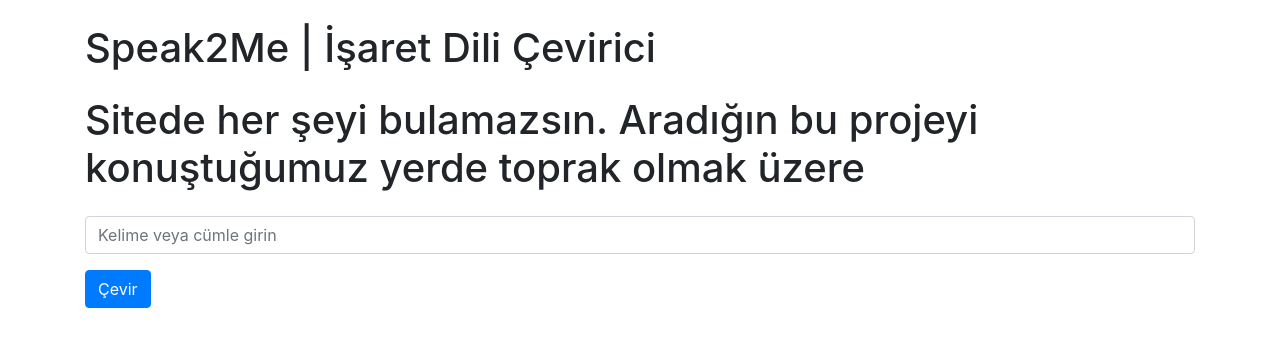
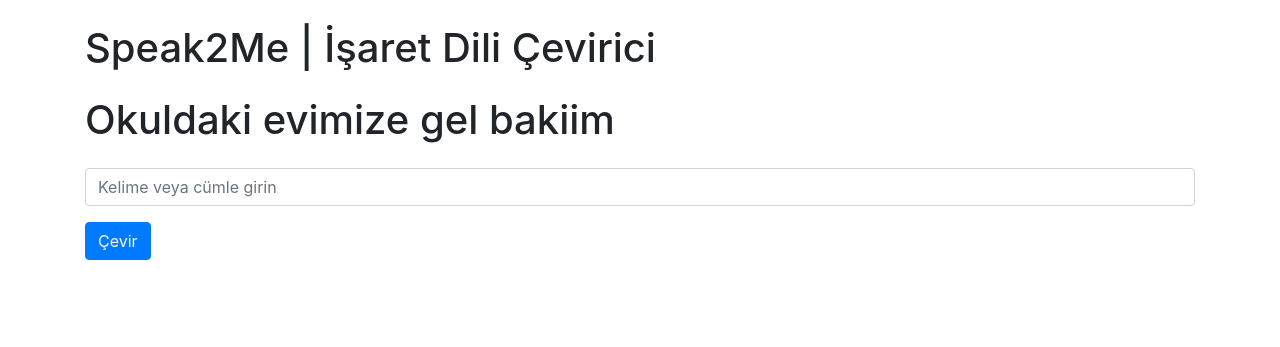
Before and after one commit to SiyahKale0/IsaretDiliCeviri, a Flask app: page / in a window 1280 px wide. Shown: the top 347 px of the page. Run offline with Flask 2, Linux system fonts and the light colour scheme; some libraries are stand-ins or nearby versions.

Commit message:
Update index.html

```diff
--- a/templates/index.html
+++ b/templates/index.html
@@ -7,7 +7,7 @@
 <body>
     <div class="container mt-4">
         <h1 class="mb-4">Speak2Me | İşaret Dili Çevirici</h1>
-        <h1 class="mb-4">Sitede her şeyi bulamazsın. Aradığın bu projeyi konuştuğumuz yerde toprak olmak üzere</h1>
+        <h1 class="mb-4">Okuldaki evimize gel bakiim</h1>
         <form method="POST" action="/">
             <div class="form-group">
                 <input type="text" name="query" class="form-control" placeholder="Kelime veya cümle girin" pattern="[^0-9]*" title="Sayısal karakterler kabul edilmiyor">
```
